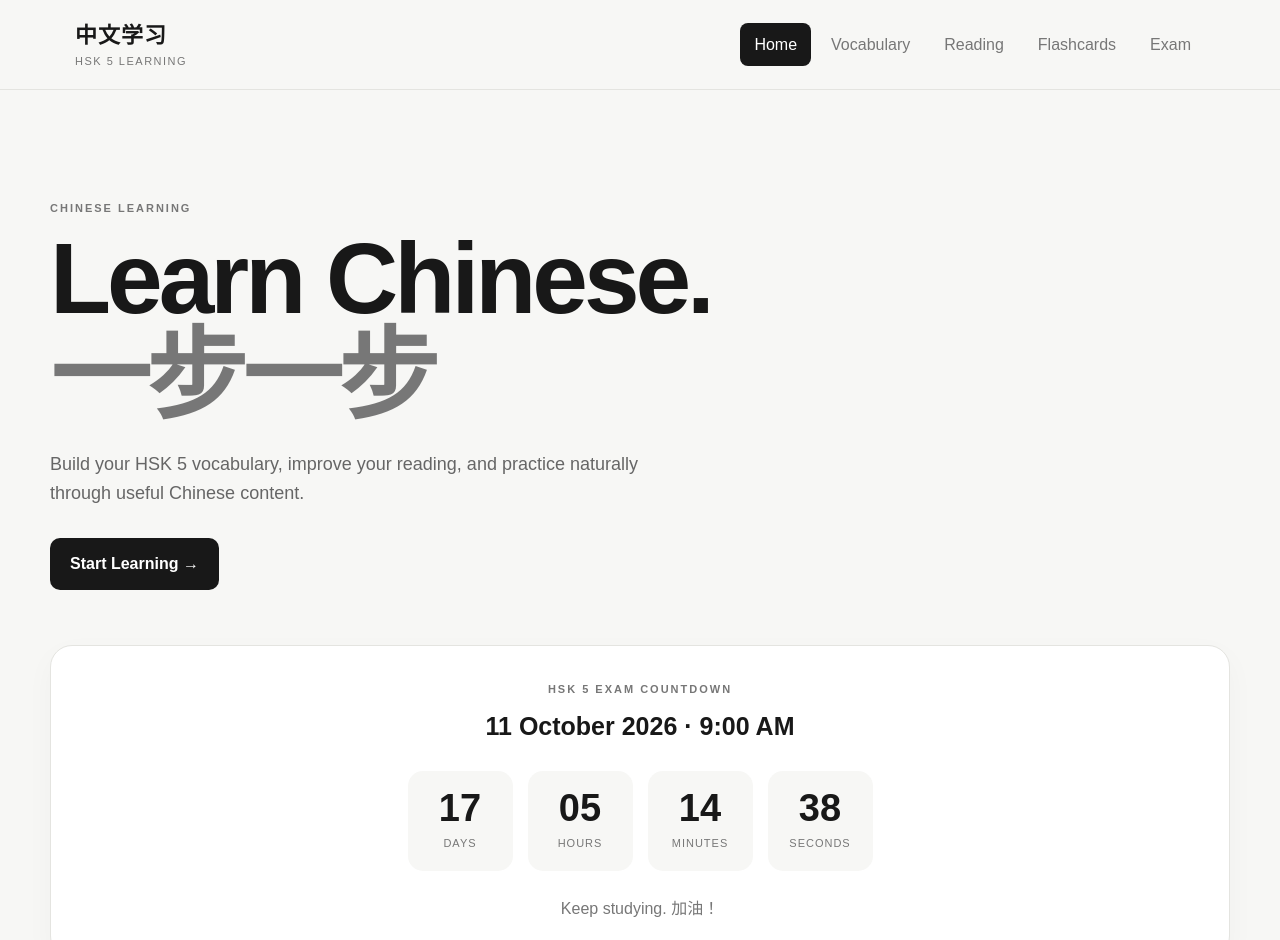
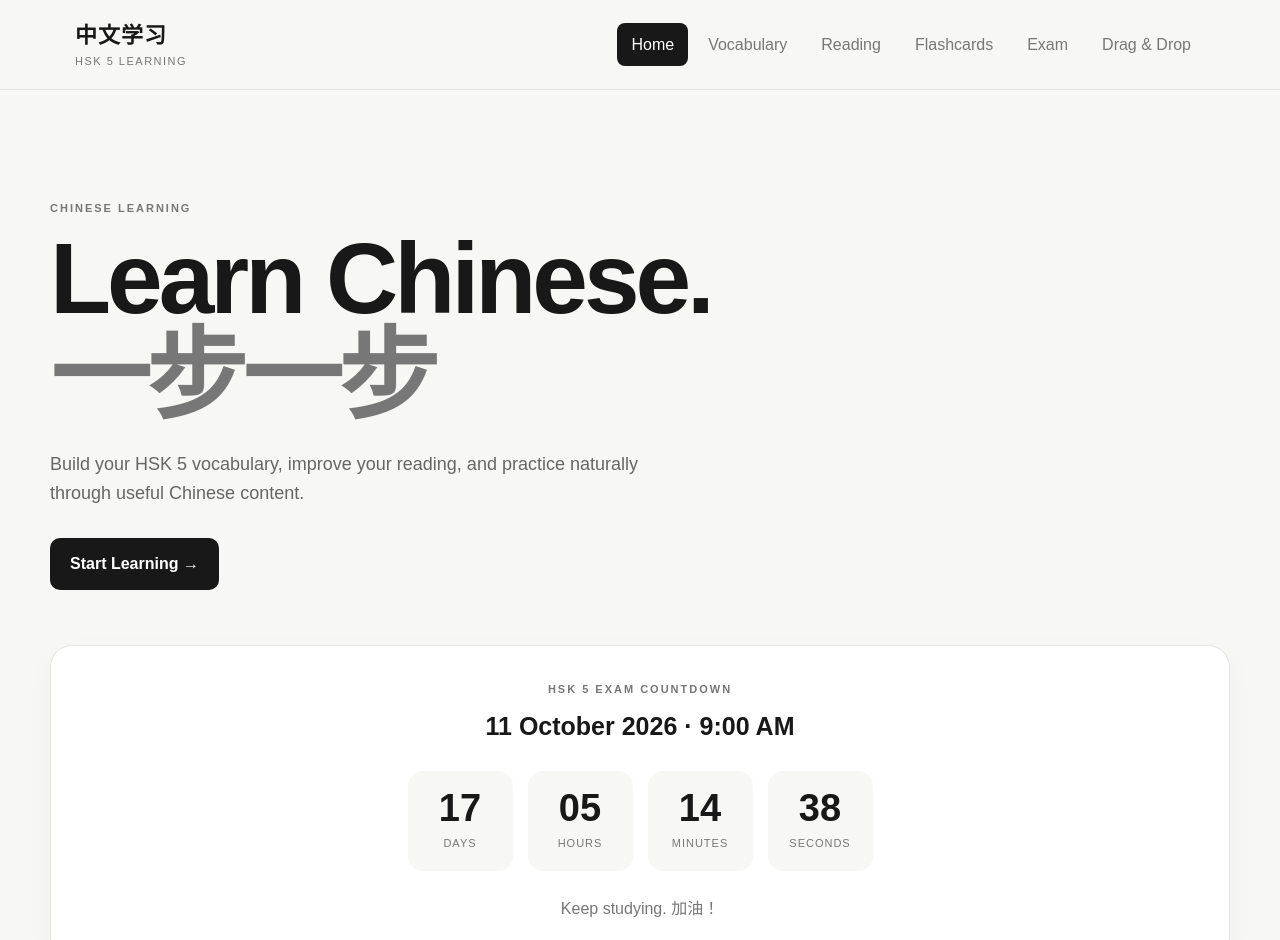
Before and after one commit to Scorpioruin/ChinesePracticeHSK5, a plain HTML site: page index.html in a window 1280 px wide. Shown: the top 940 px of the page. Drawn offline with Linux system fonts and the light colour scheme; no server answers.

Commit message:
Update index.html

```diff
--- a/index.html
+++ b/index.html
@@ -38,6 +38,10 @@
 
       <button class="nav-btn" data-section="exam">
         Exam
+      </button>
+
+      <button class="nav-btn" data-section="hsk5-drag-drop-section">
+        Drag & Drop
       </button>
     </nav>
 
```
